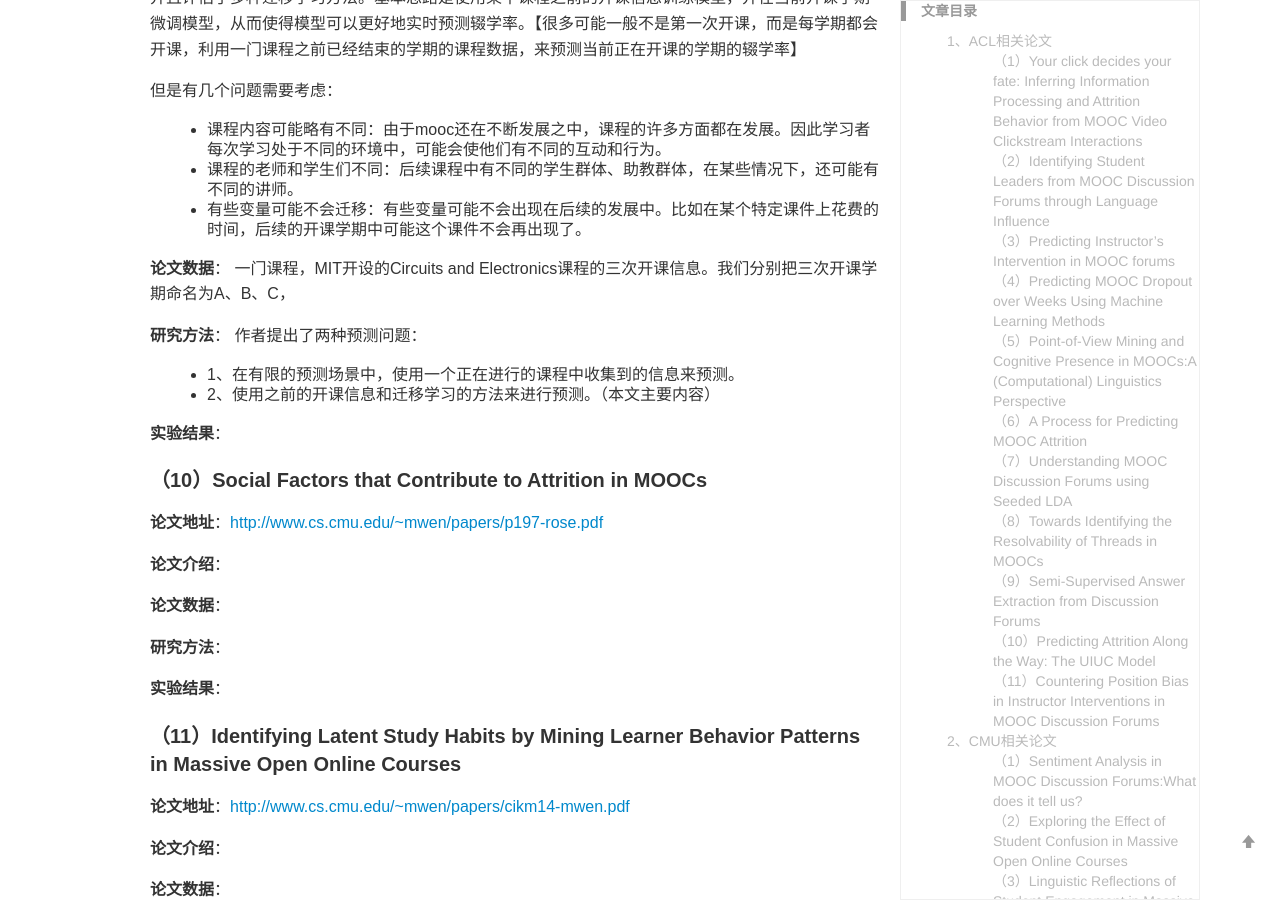
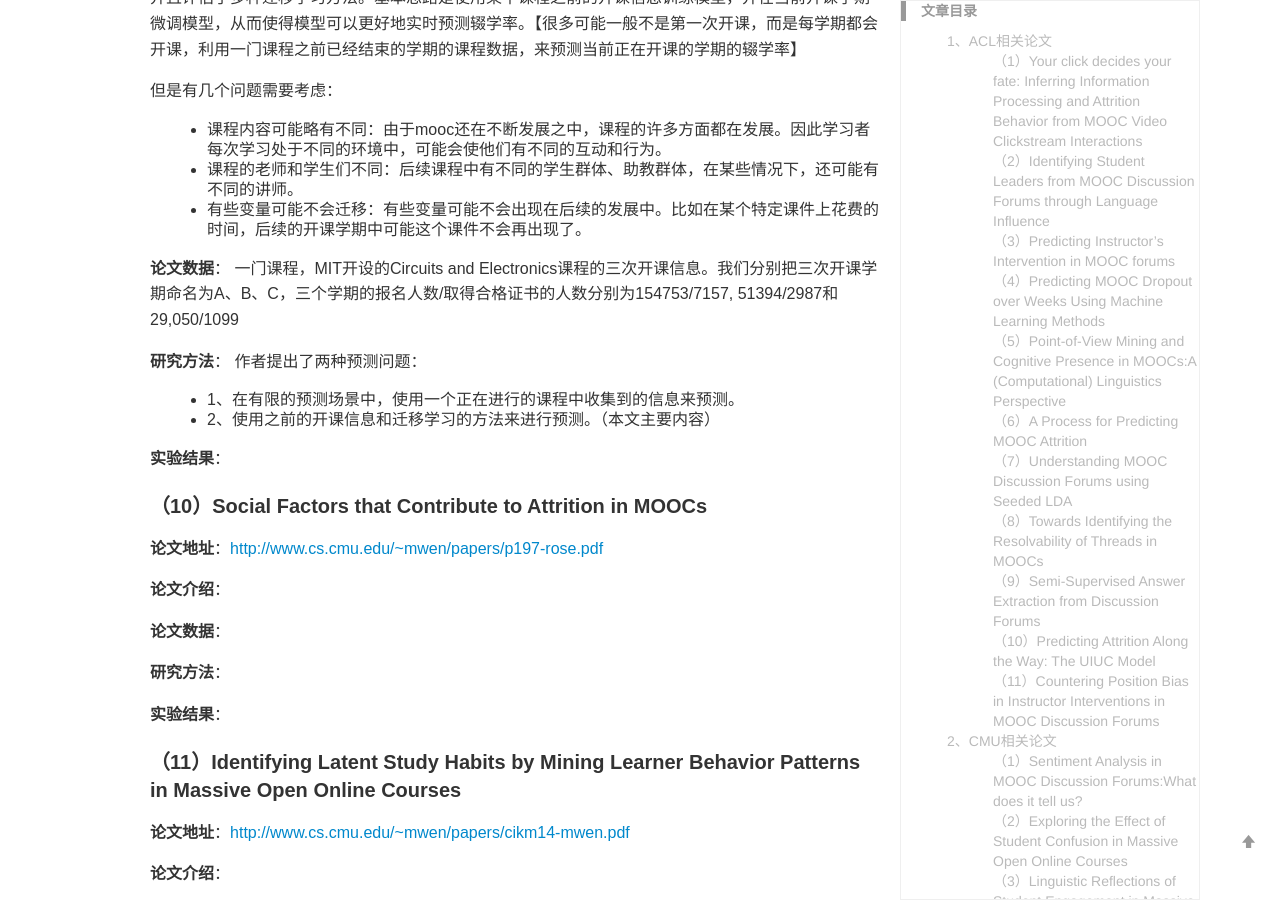
Before and after one commit to yuanmingchen/yuanmingchen.github.io, a Jekyll site: the page built from _posts/2019-04-19-online course nlp paper survey 2.md, in a window 1280 px wide and 900 px high, scrolled down 14533 px. Built offline with Jekyll 4.4.1, drawn with Linux system fonts in a browser that asks for light colours; formulas are drawn with MathJax 3; comment, search, counter and statistics services are not loaded.

Commit message:
Updates _posts/2019-04-19-online course nlp paper survey 2.md
Auto commit by GitBook Editor

```diff
--- a/_posts/2019-04-19-online course nlp paper survey 2.md
+++ b/_posts/2019-04-19-online course nlp paper survey 2.md
@@ -425,7 +425,7 @@ Python编程课程论坛，将论坛集限制为集中于讨论课程内容的
 
 
 **论文数据**：
-一门课程，MIT开设的Circuits and Electronics课程的三次开课信息。我们分别把三次开课学期命名为A、B、C，
+一门课程，MIT开设的Circuits and Electronics课程的三次开课信息。我们分别把三次开课学期命名为A、B、C，三个学期的报名人数/取得合格证书的人数分别为154753/7157, 51394/2987和29,050/1099
 
 **研究方法**：
 作者提出了两种预测问题：
```
